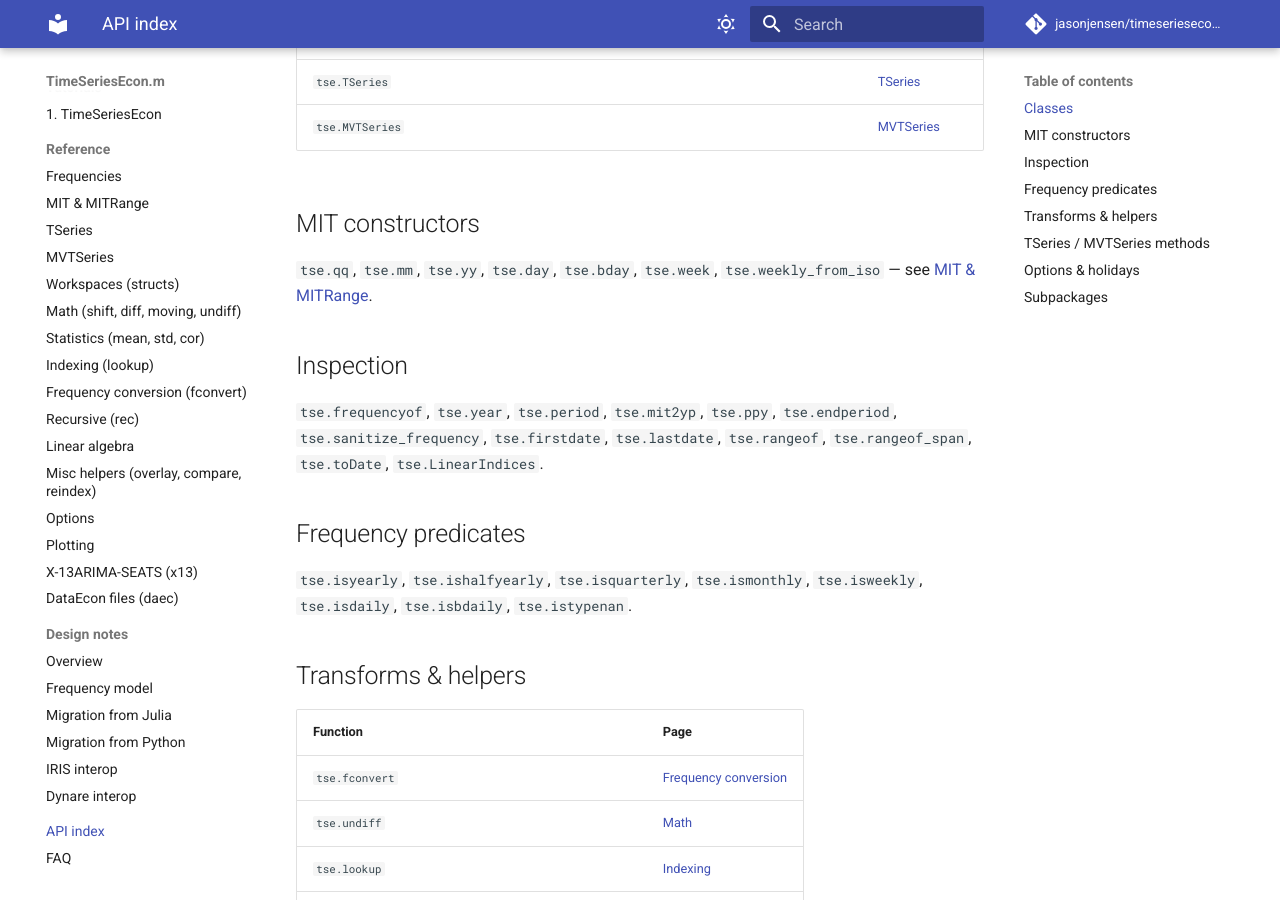
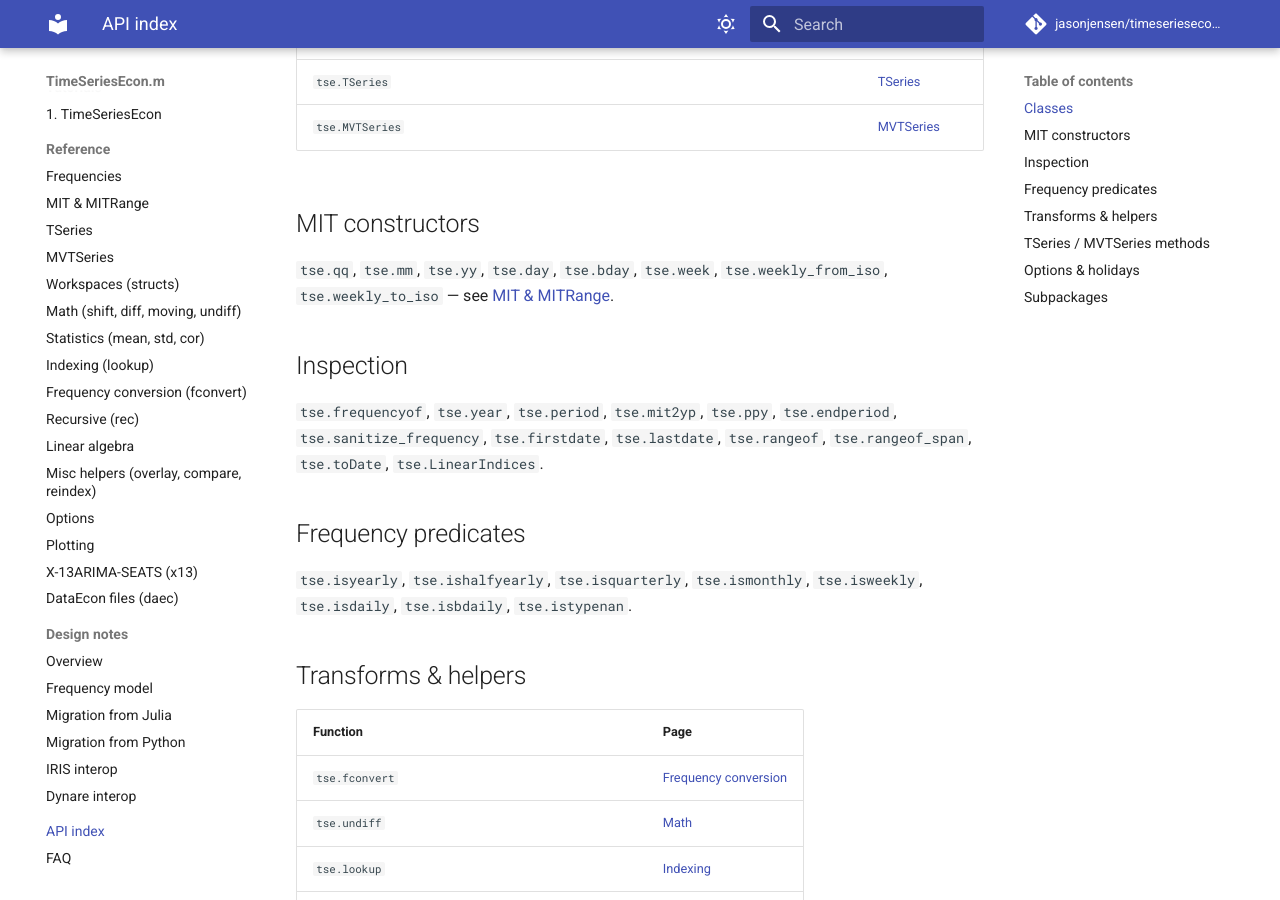
Before and after one commit to jasonjensen/TimeSeriesEcon.m, an MkDocs documentation site: the page built from docs/api_index.md, in a window 1280 px wide and 900 px high, scrolled down 486 px. Built offline with MkDocs 1.6.1 and Material for MkDocs 9.7.7, drawn with Linux system fonts in a browser that asks for light colours; comment, search, counter and statistics services are not loaded.

Commit message:
Move the ISO week converter into core tse as tse.weekly_to_iso
tse.iris.iso_week becomes tse.weekly_to_iso, the inverse of
tse.weekly_from_iso, so it is usable without the IRIS layer. It agrees
with Julia's weekly_from_iso (checked for every week 1901-2199); Julia
has no public inverse, and its _mit2yp week is ceil(day-of-year / 7),
not ISO.

tse.dynare.to_date had the same bug as tse.iris.to_date: it passed
mit2yp's week to dates('W', ...), while tse.dynare.from_date reads
Dynare weeks with weekly_from_iso. It now uses weekly_to_iso too.

Tests move from TestIrisIsoWeek into TestDates, next to
weekly_from_iso's.

Co-Authored-By: Claude Opus 5.5 (1M context) <noreply@anthropic.com>
Claude-Session: https://claude.ai/code/session_01MauPVk849qLsKw2HGAKCUP

```diff
--- a/docs/api_index.md
+++ b/docs/api_index.md
@@ -16,7 +16,7 @@ also run `help tse` for the same overview, or `help tse.<name>` for any item.
 ## MIT constructors
 
 `tse.qq`, `tse.mm`, `tse.yy`, `tse.day`, `tse.bday`, `tse.week`,
-`tse.weekly_from_iso` — see [MIT & MITRange](reference/mit.md).
+`tse.weekly_from_iso`, `tse.weekly_to_iso` — see [MIT & MITRange](reference/mit.md).
 
 ## Inspection
 
```
Also changed, not shown: docs/design/iris_interop.md (+1 -1 lines), docs/reference/mit.md (+1 -0 lines), 8 other files.
